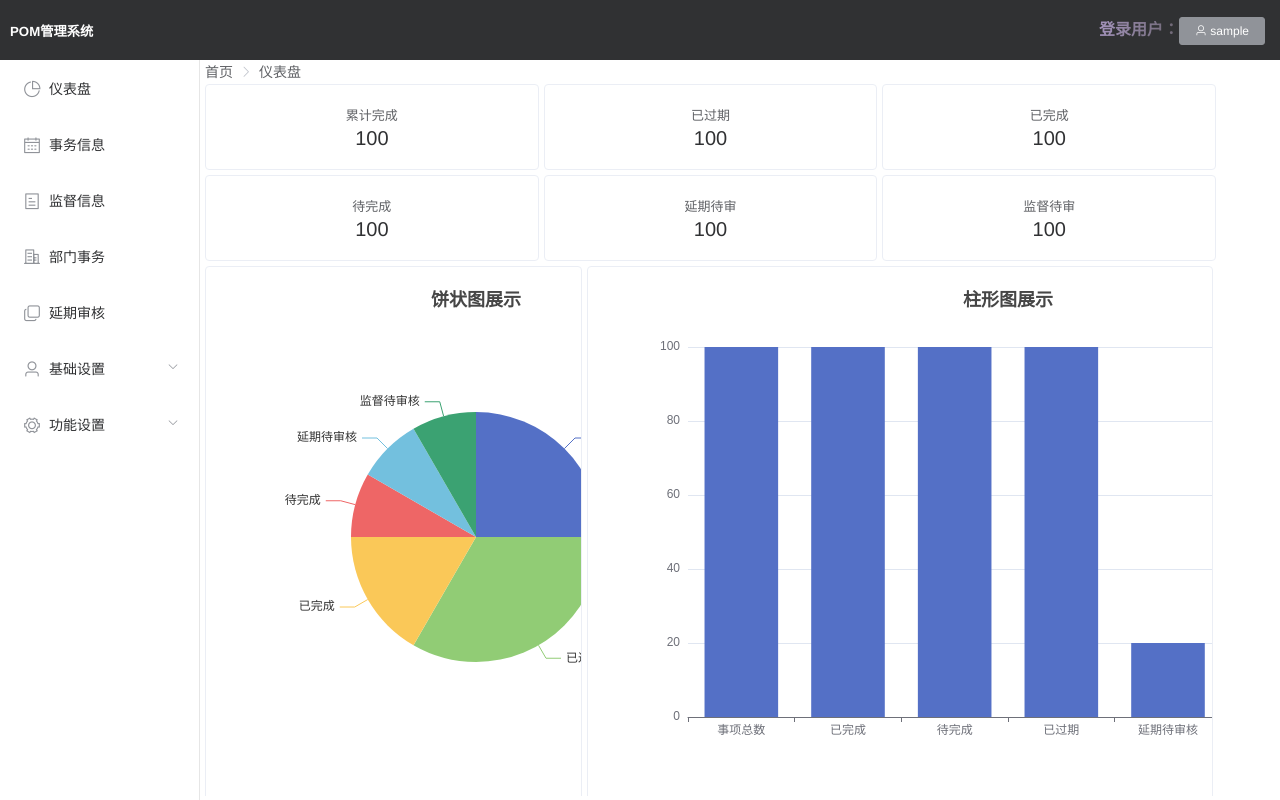
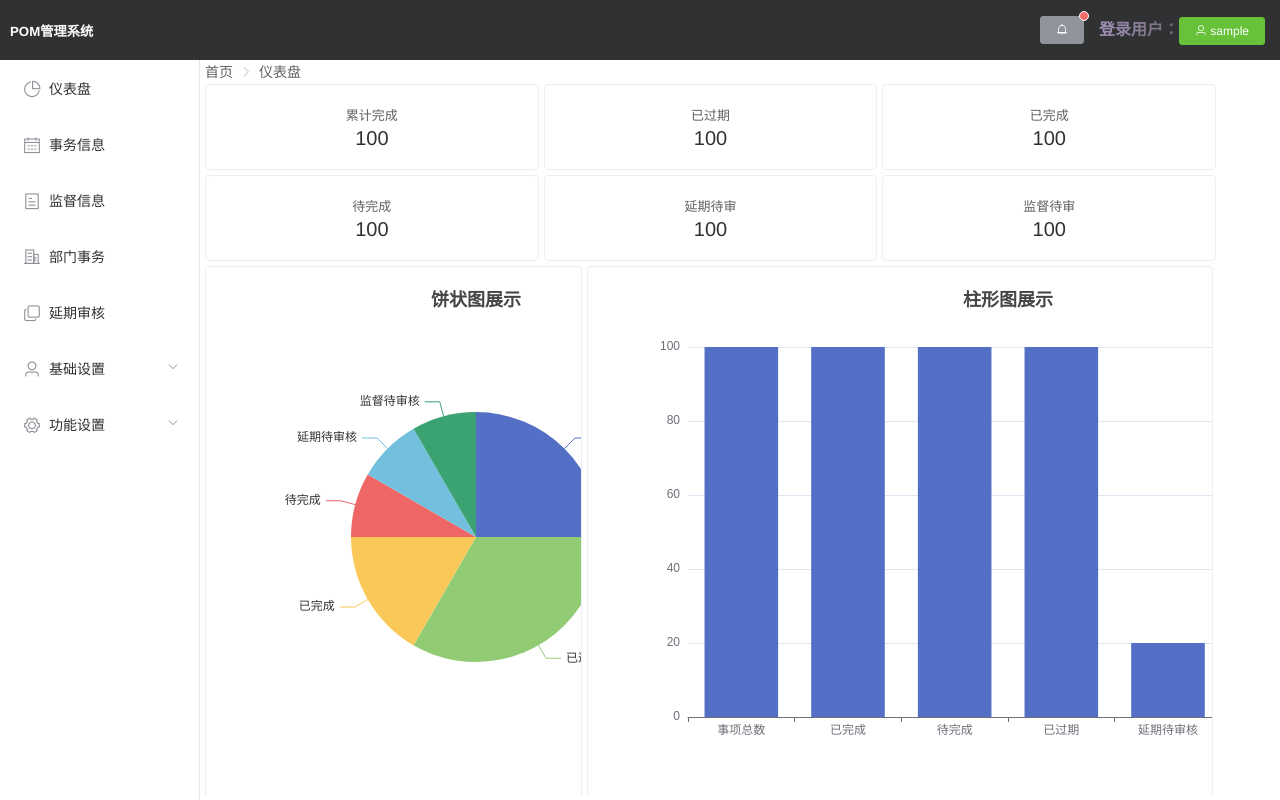
Before and after one commit to wangkx0227/pom_front, a Vue app: page /index/dashboard_info in a window 1280 px wide. Built offline with nearby package versions, Linux system fonts and the light colour scheme; sample sign-in values are in the browser's storage.

Commit message:
'更新'

```diff
--- a/src/router/index.js
+++ b/src/router/index.js
@@ -81,6 +81,12 @@ const routes = [
         name: "personal_access",
         component: () => import("@/views/UserDropdown/PersonalAccessView"),
         meta: { title: "个人访问记录" },
+      },
+      {
+        path: "message", // 用户下来菜单中的访问记录页面
+        name: "message",
+        component: () => import("@/views/UserDropdown/MessageView"),
+        meta: { title: "个人消息管理" },
       },
     ],
   },
--- a/src/views/IndexView.vue
+++ b/src/views/IndexView.vue
@@ -3,9 +3,12 @@
     <div class="header">
       <h5 class="title-h5">POM管理系统</h5>
       <div style="margin-right: 15px">
+        <el-badge is-dot class="item" style="margin-right: 15px">
+          <el-button class="share-button" icon="el-icon-bell" type="info" size="mini" @click="messageInfo"></el-button>
+        </el-badge>
         <span class="tag-group__title gradient-text">登录用户：</span>
         <el-dropdown @command="changeDropdown" trigger="click">
-          <el-button type="info" class="userTag" size="mini">
+          <el-button type="success" class="userTag" size="mini">
             <i class="el-icon-user"></i>
             {{ user_name }}
           </el-button>
@@ -89,6 +92,14 @@ export default {
       const url = window.location.pathname;
       if (url !== "/index/user_info") {
         this.$router.push({name: "user_info"});
+      }
+    },
+    // 消息页面跳转
+    messageInfo() {
+      // 访问的是当前组件的网址，什么都不做
+      const url = window.location.pathname;
+      if (url !== "/index/message") {
+        this.$router.push({name: "message"});
       }
     },
     // 退出登录按钮
--- /dev/null
+++ b/src/views/UserDropdown/MessageView.vue
@@ -0,0 +1,15 @@
+<template>
+  <div class="message">
+    存放审核通过消息，公告消息等等信息
+  </div>
+</template>
+
+<script>
+export default {
+name: "MessageView"
+}
+</script>
+
+<style scoped>
+
+</style>
```
